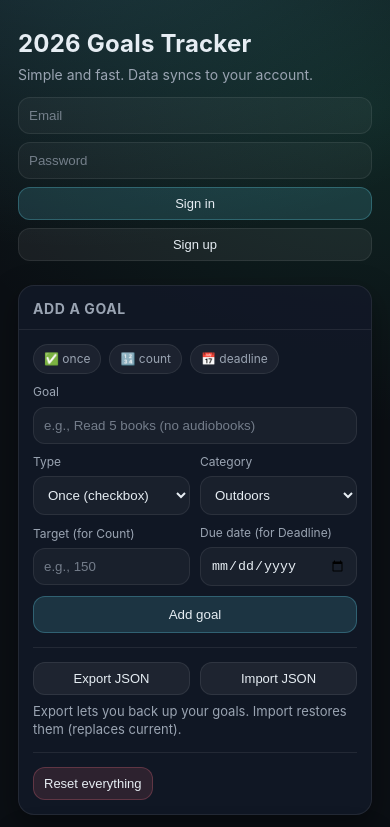
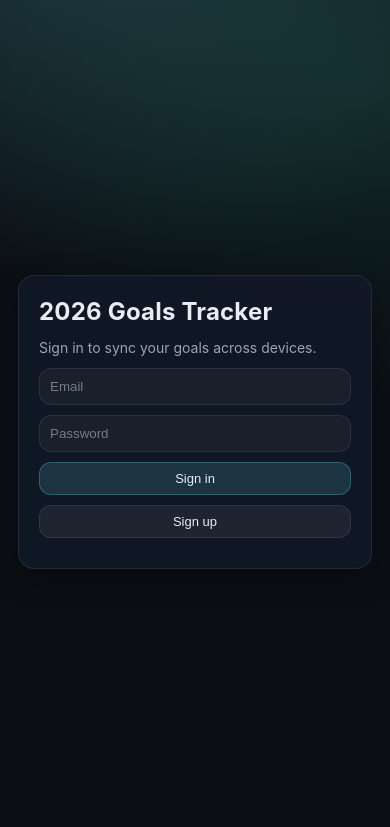
Before and after one commit to roanvandyk/goals-tracker, a plain HTML site: page index.html in a window 390 px wide. Shown: the top 827 px of the page. Drawn offline with nearby package versions, Linux system fonts and the light colour scheme.

Commit message:
Separate auth to dedicated sign-in page

```diff
--- a/app.js
+++ b/app.js
@@ -86,7 +86,10 @@ const signInBtn = $("#signInBtn");
 const signUpBtn = $("#signUpBtn");
 const signOutBtn = $("#signOutBtn");
 const authStatusEl = $("#authStatus");
+const authStatusAppEl = $("#authStatusApp");
 const authRequiredEl = $("#authRequired");
+const authPageEl = $("#authPage");
+const appPageEl = $("#appPage");
 
 // ==============================
 // Utilities
@@ -325,13 +328,13 @@ function showToast(message, { actionText, onAction, durationMs = 8000 } = {}) {
 
 function setAuthUI(user) {
   const signedIn = !!user;
-  authForm.style.display = signedIn ? "none" : "grid";
+  if (authPageEl) authPageEl.style.display = signedIn ? "none" : "grid";
+  if (appPageEl) appPageEl.style.display = signedIn ? "block" : "none";
+
   signOutBtn.style.display = signedIn ? "inline-flex" : "none";
   authStatusEl.textContent = signedIn ? `Signed in as ${user.email}` : "Not signed in.";
+  if (authStatusAppEl) authStatusAppEl.textContent = signedIn ? `Signed in as ${user.email}` : "";
   authRequiredEl.style.display = signedIn ? "none" : "block";
-
-  const wrap = document.querySelector(".wrap");
-  if (wrap) wrap.style.display = signedIn ? "grid" : "none";
 }
 
 async function loadAndRender() {
--- a/index.html
+++ b/index.html
@@ -10,10 +10,10 @@
 
 </head>
 <body>
-  <header>
-    <h1>2026 Goals Tracker</h1>
-    <div class="sub">Simple and fast. Data syncs to your account.</div>
-    <div class="auth">
+  <main id="authPage" class="auth-page">
+    <div class="auth-card">
+      <h1>2026 Goals Tracker</h1>
+      <div class="sub">Sign in to sync your goals across devices.</div>
       <form id="authForm" class="auth-form">
         <input id="authEmail" type="email" placeholder="Email" autocomplete="email" />
         <input id="authPassword" type="password" placeholder="Password" autocomplete="current-password" />
@@ -22,15 +22,24 @@
       </form>
       <div class="row">
         <div id="authStatus" class="muted"></div>
-        <button id="signOutBtn" class="mini btn-secondary" style="display:none;">Sign out</button>
       </div>
       <div id="authRequired" class="muted" style="display:none;">
         Please sign in to view and edit goals.
       </div>
     </div>
-  </header>
+  </main>
 
-  <div class="wrap">
+  <div id="appPage" style="display:none;">
+    <header>
+      <h1>2026 Goals Tracker</h1>
+      <div class="sub">Simple and fast. Data syncs to your account.</div>
+      <div class="row">
+        <div id="authStatusApp" class="muted"></div>
+        <button id="signOutBtn" class="mini btn-secondary" style="display:none;">Sign out</button>
+      </div>
+    </header>
+
+    <div class="wrap">
     <!-- LEFT: Add / Manage -->
     <section class="card">
       <h2>Add a goal</h2>
@@ -121,9 +130,9 @@
 
       <div id="list" class="list"></div>
     </section>
+    </div>
+
+    <div id="toast" style="display:none;"></div>
   </div>
-
-
-<div id="toast" style="display:none;"></div>
 </body>
 </html>
--- a/styles.css
+++ b/styles.css
@@ -31,19 +31,30 @@
       color: var(--muted);
       font-size: 14px;
     }
-    .auth{
-      margin-top: 12px;
+    .auth-page{
+      min-height: 100vh;
       display: grid;
-      gap: 8px;
+      place-items: center;
+      padding: 24px 18px;
+    }
+    .auth-card{
+      width: min(520px, 100%);
+      background: rgba(18,24,38,.92);
+      border: 1px solid var(--border);
+      border-radius: var(--radius);
+      box-shadow: var(--shadow);
+      padding: 20px;
+      display: grid;
+      gap: 10px;
+    }
+    .auth-card h1{
+      margin: 0;
+      font-size: 24px;
+      letter-spacing: .2px;
     }
     .auth-form{
       display: grid;
-      grid-template-columns: 1fr 1fr auto auto;
-      gap: 8px;
-      align-items: center;
-    }
-    @media (max-width: 900px){
-      .auth-form{ grid-template-columns: 1fr; }
+      gap: 10px;
     }
     .wrap{
       max-width: 1100px;
```
